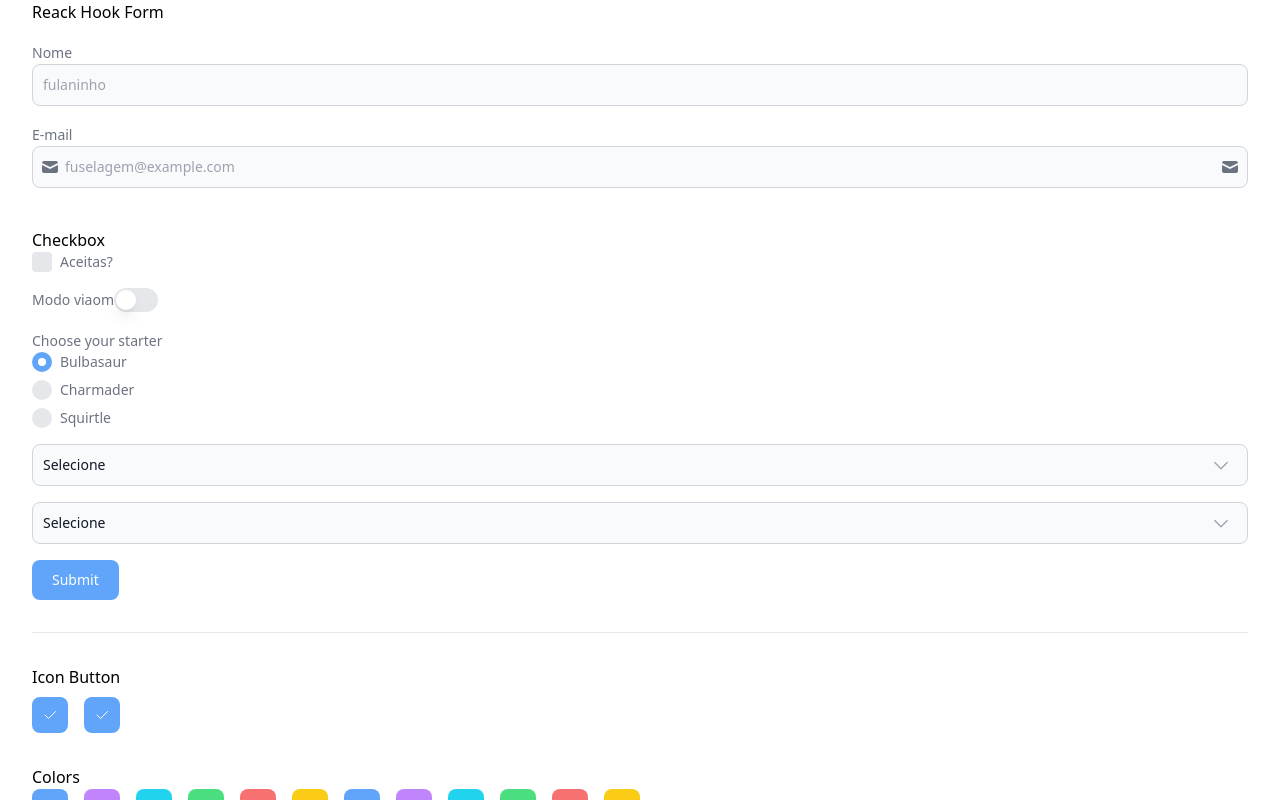
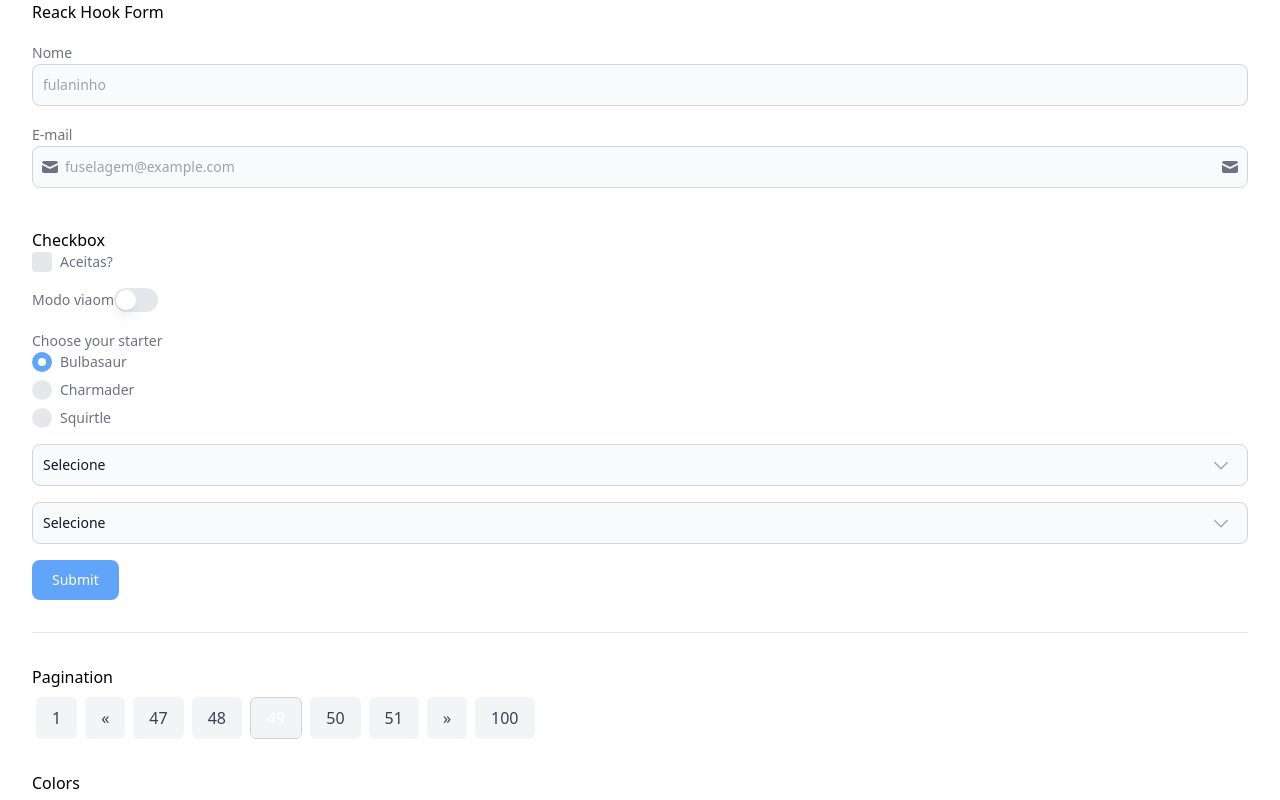
Before and after one commit to rafael-angonese/fuselagem, a React (Vite) app in the folder react/: page / in a window 1280 px wide. Shown: the top 800 px of the page. Built offline with nearby package versions, Linux system fonts and the light colour scheme.

Commit message:
:sparkles: feat: created Pagination component

```diff
--- /dev/null
+++ b/react/src/components/Pagination/ItemButton/ItemButton.tsx
@@ -0,0 +1,34 @@
+import React from "react";
+import clsx from "../../../utils/clsx";
+
+interface ItemButtonProps
+  extends React.ButtonHTMLAttributes<HTMLButtonElement> {
+  isActive?: boolean;
+}
+
+const ItemButton: React.FC<ItemButtonProps> = ({
+  isActive = false,
+  className: classes,
+  children,
+  ...props
+}) => {
+  return (
+    <>
+      <button
+        {...props}
+        className={clsx(
+          "items-center px-4 py-2 mx-1 text-gray-700 transition-colors duration-300 transform bg-gray-100 rounded-md sm:flex dark:bg-gray-800 dark:text-gray-200 hover:bg-blue-600 dark:hover:bg-blue-500 hover:text-white dark:hover:text-gray-200",
+          {
+            "!text-white bg-blue-500 border border-gray-300 hover:bg-blue-600 dark:border-gray-700 dark:bg-gray-700":
+              isActive,
+          },
+          [classes]
+        )}
+      >
+        {children}
+      </button>
+    </>
+  );
+};
+
+export default ItemButton;
--- /dev/null
+++ b/react/src/components/Pagination/Pagination.tsx
@@ -0,0 +1,125 @@
+import React from "react";
+import ItemButton from "./ItemButton/ItemButton";
+
+interface PaginationProps {
+  page: number;
+  totalPages: number;
+  onPageChange: (value: number) => void;
+}
+
+const Pagination: React.FC<PaginationProps> = ({
+  page,
+  totalPages,
+  onPageChange,
+}) => {
+  const LEFT_PAGE = "LEFT";
+  const RIGHT_PAGE = "RIGHT";
+  const pageNeighbours = 2;
+
+  const gotoPage = (value: number) => {
+    const currentPage = Math.max(0, Math.min(value, totalPages));
+
+    onPageChange(currentPage);
+  };
+
+  const range = (from: number, to: number, step = 1) => {
+    let i = from;
+    const range = [];
+
+    while (i <= to) {
+      range.push(i);
+      i += step;
+    }
+
+    return range;
+  };
+
+  const fetchPageNumbers = () => {
+    const totalNumbers = pageNeighbours * 2 + 3;
+    const totalBlocks = totalNumbers + 2;
+
+    if (totalPages > totalBlocks) {
+      let pages = [];
+
+      const leftBound = page - pageNeighbours;
+      const rightBound = page + pageNeighbours;
+      const beforeLastPage = totalPages - 1;
+
+      const startPage = leftBound > 2 ? leftBound : 2;
+      const endPage = rightBound < beforeLastPage ? rightBound : beforeLastPage;
+
+      pages = range(startPage, endPage);
+
+      const pagesCount = pages.length;
+      const singleSpillOffset = totalNumbers - pagesCount - 1;
+
+      const leftSpill = startPage > 2;
+      const rightSpill = endPage < beforeLastPage;
+
+      const leftSpillPage = LEFT_PAGE;
+      const rightSpillPage = RIGHT_PAGE;
+
+      if (leftSpill && !rightSpill) {
+        const extraPages = range(startPage - singleSpillOffset, startPage - 1);
+        pages = [leftSpillPage, ...extraPages, ...pages];
+      } else if (!leftSpill && rightSpill) {
+        const extraPages = range(endPage + 1, endPage + singleSpillOffset);
+        pages = [...pages, ...extraPages, rightSpillPage];
+      } else if (leftSpill && rightSpill) {
+        pages = [leftSpillPage, ...pages, rightSpillPage];
+      }
+
+      return [1, ...pages, totalPages];
+    }
+
+    return range(1, totalPages);
+  };
+
+  const handleMoveRight = () => {
+    gotoPage(page + pageNeighbours * 2 + 1);
+  };
+
+  const handleMoveLeft = () => {
+    gotoPage(page - pageNeighbours * 2 - 1);
+  };
+
+  const pages = fetchPageNumbers();
+
+  return (
+    <>
+      <div className="flex">
+        {pages.map((currentPage, index) => {
+          if (currentPage === LEFT_PAGE)
+            return (
+              <ItemButton key={index} isActive={false} onClick={handleMoveLeft}>
+                &laquo;
+              </ItemButton>
+            );
+
+          if (currentPage === RIGHT_PAGE)
+            return (
+              <ItemButton
+                key={index}
+                isActive={false}
+                onClick={handleMoveRight}
+              >
+                &raquo;
+              </ItemButton>
+            );
+
+          return (
+            <ItemButton
+              isActive={page === currentPage ? true : false}
+              onClick={(event) => gotoPage(+currentPage)}
+              key={index}
+            >
+              {currentPage}
+            </ItemButton>
+          );
+        })}
+      </div>
+    </>
+  );
+};
+
+export default Pagination;
--- a/react/src/pages/Home/Home.tsx
+++ b/react/src/pages/Home/Home.tsx
@@ -5,6 +5,7 @@ import ButtonsExample from "./ButtonsExample/ButtonsExample";
 import CheckboxExample from "./CheckboxExample/CheckboxExample";
 import IconButtonExample from "./IconButtonExample/IconButtonExample";
 import ModalExample from "./ModalExample/ModalExample";
+import PaginationExample from "./PaginationExample/PaginationExample";
 import RadioExample from "./RadioExample/RadioExample";
 import ReactHookForm from "./ReackHookForm/ReactHookForm";
 import SwitchExample from "./SwitchExample/SwitchExample";
@@ -13,7 +14,9 @@ const HomePage: React.FC = () => {
   return (
     <>
       <ReactHookForm />
+      <Divider className="my-8" />
 
+      <PaginationExample />
       <Divider className="my-8" />
 
       <IconButtonExample />
--- /dev/null
+++ b/react/src/pages/Home/PaginationExample/PaginationExample.tsx
@@ -0,0 +1,24 @@
+import React, { useState } from "react";
+import Pagination from "../../../components/Pagination/Pagination";
+
+const PaginationExample: React.FC = () => {
+  const [page, setPage] = useState(49);
+
+  const totalPages = 100;
+
+  return (
+    <>
+      <h1 className="mt-8 mb-2">Pagination</h1>
+      <Pagination
+        page={page}
+        totalPages={totalPages}
+        onPageChange={(page) => setPage(page)}
+      />
+
+      <h1 className="mt-8">Colors</h1>
+      <div className="space-x-4 flex items-center"></div>
+    </>
+  );
+};
+
+export default PaginationExample;
```
